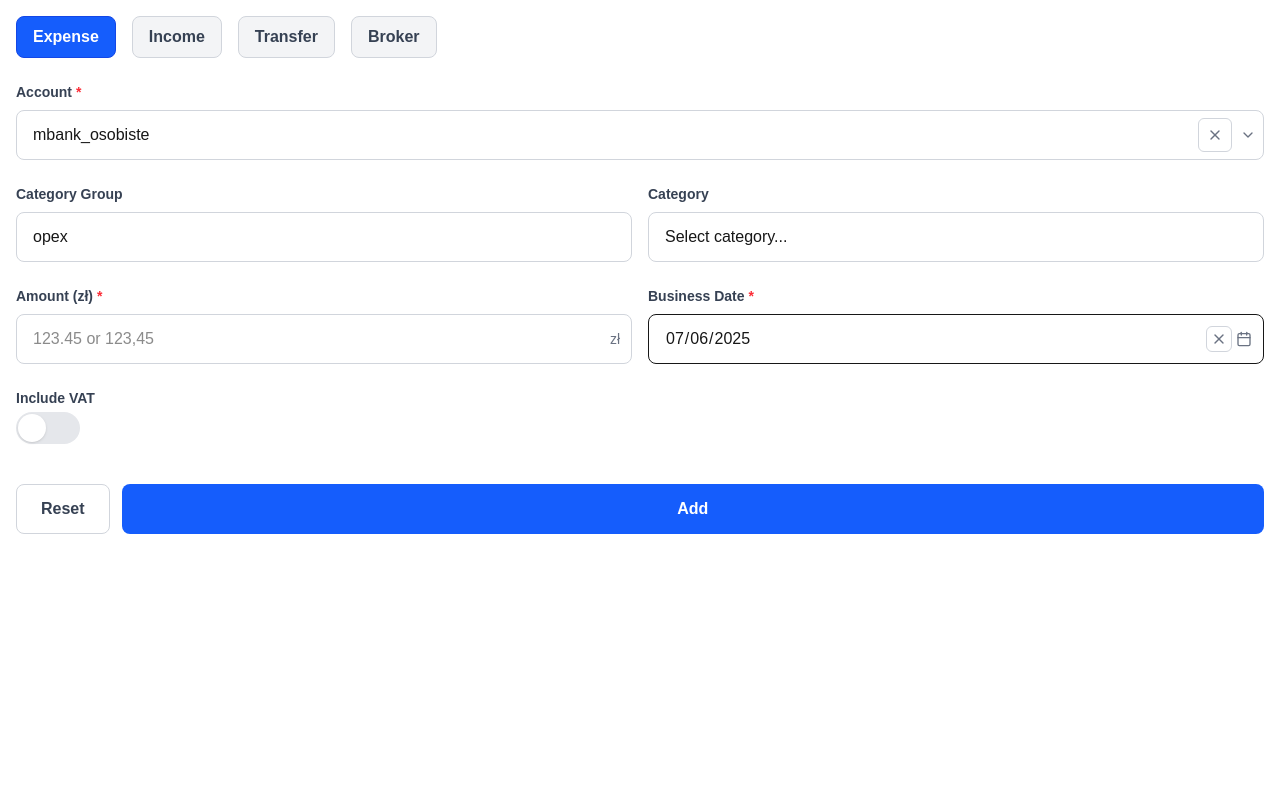
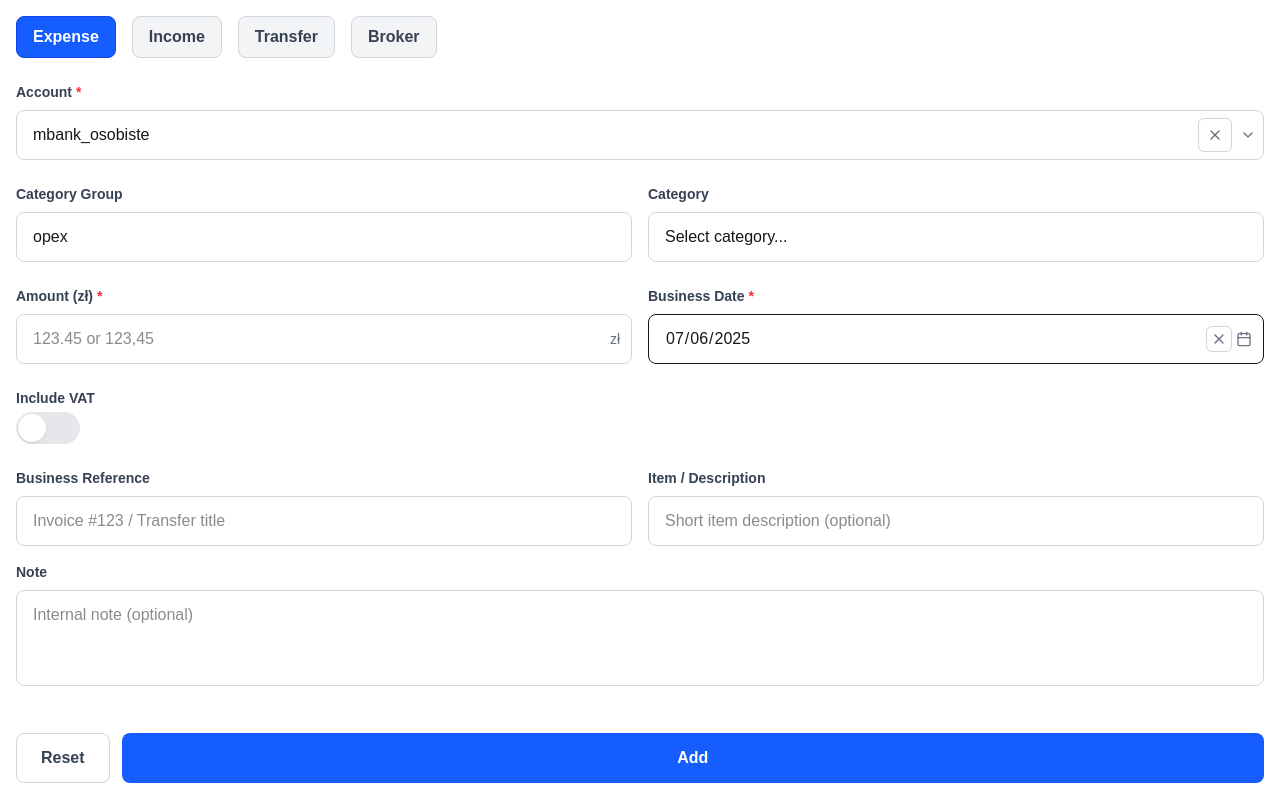
Before and after one commit to PawelJaronski/erp-front, a Next.js app: page / in a window 1280 px wide. Built offline with nearby package versions, Linux system fonts and the light colour scheme.

Commit message:
additional fields - item, note, business_reference

```diff
--- /dev/null
+++ b/src/features/transactions/components/OptionalDetailsSection.tsx
@@ -0,0 +1,57 @@
+import React from 'react';
+import { FormField } from '@/shared/components/form';
+
+interface Props {
+  businessReference: string;
+  item: string;
+  note: string;
+  onBusinessReferenceChange: (value: string) => void;
+  onItemChange: (value: string) => void;
+  onNoteChange: (value: string) => void;
+}
+
+/**
+ * Optional common fields shared by all transaction forms.
+ * – business_reference: external reference (e.g. invoice or bank transfer ID)
+ * – item: short description of the goods/service
+ * – note: internal free-form note
+ */
+export const OptionalDetailsSection: React.FC<Props> = ({
+  businessReference,
+  item,
+  note,
+  onBusinessReferenceChange,
+  onItemChange,
+  onNoteChange,
+}) => (
+  <div className="grid grid-cols-1 md:grid-cols-2 gap-4">
+    <FormField label="Business Reference">
+      <input
+        type="text"
+        value={businessReference}
+        onChange={(e) => onBusinessReferenceChange(e.target.value)}
+        placeholder="Invoice #123 / Transfer title"
+        className="w-full px-4 py-3 border border-gray-300 rounded-lg focus:border-blue-500 focus:ring-0 focus:outline-none transition-colors"
+      />
+    </FormField>
+
+    <FormField label="Item / Description">
+      <input
+        type="text"
+        value={item}
+        onChange={(e) => onItemChange(e.target.value)}
+        placeholder="Short item description (optional)"
+        className="w-full px-4 py-3 border border-gray-300 rounded-lg focus:border-blue-500 focus:ring-0 focus:outline-none transition-colors"
+      />
+    </FormField>
+
+    <FormField label="Note" className="md:col-span-2">
+      <textarea
+        value={note}
+        onChange={(e) => onNoteChange(e.target.value)}
+        placeholder="Internal note (optional)"
+        className="w-full h-24 resize-none px-4 py-3 border border-gray-300 rounded-lg focus:border-blue-500 focus:ring-0 focus:outline-none transition-colors"
+      />
+    </FormField>
+  </div>
+);
--- a/src/features/transactions/components/SimpleExpenseForm.tsx
+++ b/src/features/transactions/components/SimpleExpenseForm.tsx
@@ -3,7 +3,7 @@ import React from 'react';
 import { SimpleExpenseFormData } from '../types';
 import { useSimpleExpenseForm } from '../hooks/useSimpleExpenseForm';
 import { FormField, AccountSelect, AmountInput, DateInput } from '@/shared/components/form';
-import { CategoryField, VATSection, FormActions } from '.';
+import { CategoryField, VATSection, FormActions, OptionalDetailsSection } from '.';
 import { TransactionNotification } from '@/features/transactions/components/TransactionNotification';
 import { useToast } from '@/shared/components/ToastProvider';
 
@@ -83,6 +83,16 @@ export function SimpleExpenseForm({ onSubmit }: SimpleExpenseFormProps) {
         onTaxRateChange={(v) => handleFieldChange('tax_rate', v)}
       />
 
+      {/* Optional details */}
+      <OptionalDetailsSection
+        businessReference={formData.business_reference || ''}
+        item={formData.item || ''}
+        note={formData.note || ''}
+        onBusinessReferenceChange={(v) => handleFieldChange('business_reference', v)}
+        onItemChange={(v) => handleFieldChange('item', v)}
+        onNoteChange={(v) => handleFieldChange('note', v)}
+      />
+
       {/* Actions */}
       <FormActions onSubmit={handleSubmit} onReset={reset} isSubmitting={isSubmitting} />
     </form>
--- a/src/features/transactions/components/SimpleIncomeForm.tsx
+++ b/src/features/transactions/components/SimpleIncomeForm.tsx
@@ -3,7 +3,7 @@ import React from 'react';
 import { SimpleIncomeFormData } from '../types';
 import { useSimpleIncomeForm } from '../hooks/useSimpleIncomeForm';
 import { FormField, AccountSelect, AmountInput, DateInput } from '@/shared/components/form';
-import { CategoryField, VATSection, FormActions } from '.';
+import { CategoryField, VATSection, FormActions, OptionalDetailsSection } from '.';
 import { TransactionNotification } from '@/features/transactions/components/TransactionNotification';
 import { useToast } from '@/shared/components/ToastProvider';
 
@@ -73,6 +73,16 @@ export function SimpleIncomeForm({ onSubmit }: Props) {
         onTaxRateChange={(v) => handleFieldChange('tax_rate', v)}
       />
 
+      {/* Optional details */}
+      <OptionalDetailsSection
+        businessReference={formData.business_reference || ''}
+        item={formData.item || ''}
+        note={formData.note || ''}
+        onBusinessReferenceChange={(v) => handleFieldChange('business_reference', v)}
+        onItemChange={(v) => handleFieldChange('item', v)}
+        onNoteChange={(v) => handleFieldChange('note', v)}
+      />
+
       <FormActions
         onSubmit={handleSubmit}
         onReset={reset}
--- a/src/features/transactions/components/index.ts
+++ b/src/features/transactions/components/index.ts
@@ -6,3 +6,4 @@ export * from './FormActions';
 export * from './SimpleTransferForm';
 export * from './PaymentBrokerTransferForm';
 export * from './SimpleIncomeForm';
+export * from './OptionalDetailsSection';
```
